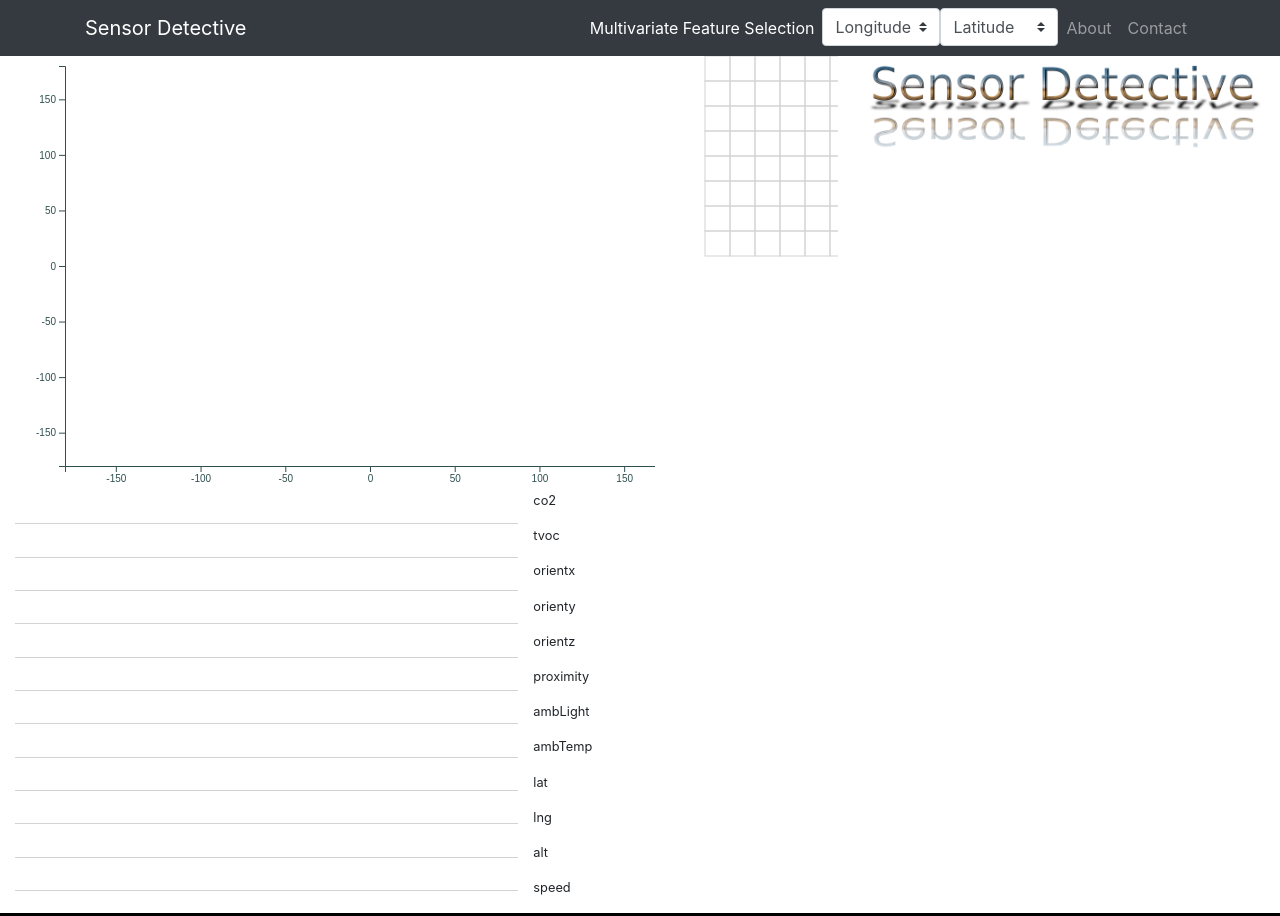
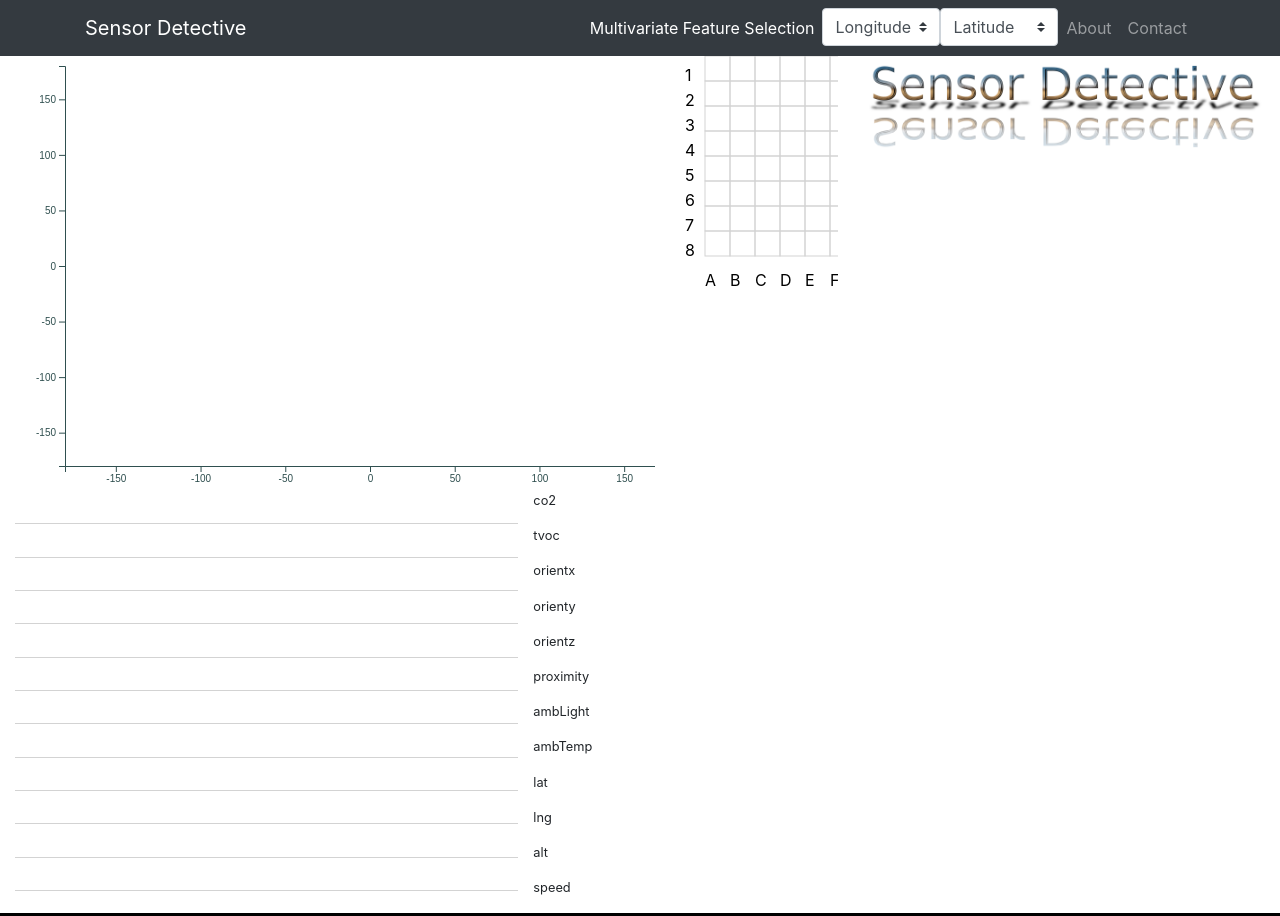
Before and after one commit to JiangfengLi/SensorDetectiveUpdate, a plain HTML site: page index.html in a window 1280 px wide. Shown: the top 916 px of the page. Drawn offline with Linux system fonts and the light colour scheme; no server answers.

Commit message:
fixed a bug in small multiples line chart

```diff
--- a/index.html
+++ b/index.html
@@ -152,10 +152,10 @@
     }
 
     var globalCounter = -1;
-    const BUFFER_SIZE = 100;
+    const BUFFER_SIZE = 50;
 
     function getSensorData() {
-        d3.json("http://192.168.0.3/ircam.json").then(function(data) {
+        d3.json("http://192.168.0.3/localsensors.json").then(function(data) {
             d3.json("http://192.168.0.3/gps.json").then(function (gpsData) {
                 let pg = d3.select('#pointGroup').selectAll('circle');
                 let graphData = pg.data();
@@ -206,7 +206,7 @@
     }
 
     function getPortableThermalCam() {
-        d3.json("http://192.168.0.3/localsensors.json").then(function(data) {
+        d3.json("http://192.168.0.3/ircam.json").then(function(data) {
             let hmd = data.thermalarray.reduce((x,y) => x.concat(y), []);
             heatmap.data(hmd);
             heatmap.attr('fill', d => color(d));
@@ -235,12 +235,14 @@
     function createSmallMultiples() {
         let data = d3.select('#pointGroup').selectAll('circle').data();
         let times = data.map(a => a.time);
+        //times.sort();
         let xsk = d3.scaleLinear().domain(d3.extent(times)).range([0, width]);
         for(let k of scaleMap.keys()) {
             let container = d3.select('#plot-'+k);
+            container.selectAll('path').remove();
             let ysk = scaleMap.get(k).range([height/12, 0]);
             let dataset = data.map(a => ({"y" : a[k]}));
-            dataset.sort();
+            //dataset.sort();
             let line = d3.line()
                 .x(function(d, i) { return xsk(times[i]); }) // set the x values for the line generator
                 .y(function(d) { return ysk(d.y); }) // set the y values for the line generator
@@ -262,6 +264,21 @@
         .attr('height', "250px")
         .attr('width', "100%");
 
+    let ylabel = ["A","B","C","D","E","F","G","H"];
+    for(let i = 0; i < 8; i++) {
+        heatmap
+            .append('text')
+            .attr("x", 50 + i * 25)
+            .attr("y", 230)
+            .text(ylabel[i]);
+
+        heatmap
+            .append('text')
+            .attr("x", 30)
+            .attr("y", i * 25 + 25)
+            .text(i + 1);
+    }
+
     heatmap = heatmap.append('g').selectAll('g')
         .data(hmo).enter()
         .append('rect')
@@ -273,21 +290,6 @@
         .attr('fill', 'none')
         .attr('stroke', "lightgrey")
         .attr('stroke-width', "1px");
-
-        // let ylabel = ["A","B","C","D","E","F","G","H"];
-        // for(let i = 0; i < 8; i++) {
-        //     heatmap
-        //         .append('text')
-        //         .attr("x", 50 + i * 25)
-        //         .attr("y", 230)
-        //         .text(ylabel[i]);
-        //
-        //     heatmap
-        //         .append('text')
-        //         .attr("x", 30)
-        //         .attr("y", i * 25 + 25)
-        //         .text(i + 1);
-        // }
 
 
     var color = d3.scaleSequential(d3.interpolateSpectral)
```
